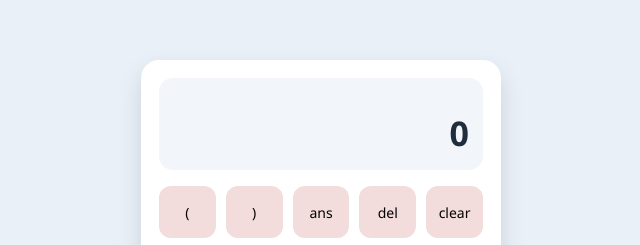
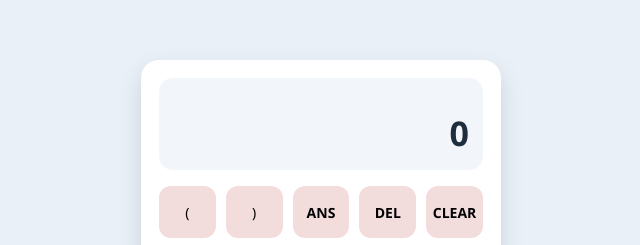
Before and after one commit to rohit-hazra/OIBSIP-Task1, a plain HTML site: page index.html in a window 1280 px wide. Shown: the part 118-363 px from the top of the page, 319-959 px from the left. Drawn offline with Linux system fonts and the light colour scheme.

Commit message:
Update index.html

```diff
--- a/index.html
+++ b/index.html
@@ -19,9 +19,9 @@
         <div class="buttons">
             <button class="action" onclick="add('(')">(</button>
             <button class="action" onclick="add(')')">)</button>
-            <button class="action" onclick="useAns()">ans</button>
-            <button class="action" onclick="del()">del</button>
-            <button class="action" onclick="clearAll()">clear</button>
+            <button class="action" style="font-weight: 600;" onclick="useAns()">ANS</button>
+            <button class="action" style="font-weight: 600;" onclick="del()">DEL</button>
+            <button class="action" style="font-weight: 600;" onclick="clearAll()">CLEAR</button>
 
             <button onclick="add('7')">7</button>
             <button onclick="add('8')">8</button>
@@ -50,4 +50,5 @@
 
     <script src="script.js"></script>
 </body>
+
 </html>
```
